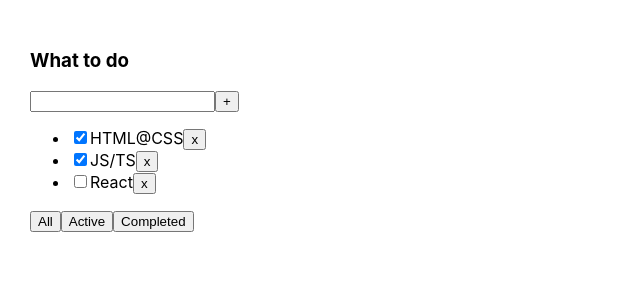
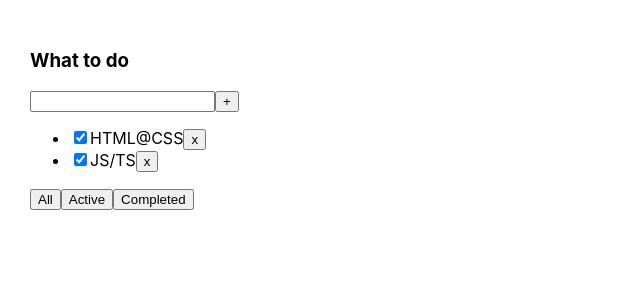
Before and after one commit to tenadopt/to_do_list, a React (Create React App) app: page / in a window 1280 px wide. Shown: the top 300 px of the page, without its empty margins (0-640 px from the left). Built offline with nearby package versions, Linux system fonts and the light colour scheme.

Commit message:
Add filter

```diff
--- a/src/App.tsx
+++ b/src/App.tsx
@@ -8,6 +8,8 @@
 // read
 // update
 // delete
+
+type FilterValuesType = "all" | "active" | "completed"
 
 function App() {
     // console.log(v1());
@@ -32,6 +34,8 @@
     //     setTasks([newTask, ...tasks])
     // ]
 
+
+
     const [tasks, setTasks] = useState<Array<TaskType>>([
         {id: 1, title: "HTML@CSS", isDone: true},
         {id: 2, title: "JS/TS", isDone: true},
@@ -44,11 +48,21 @@
         setTasks(filtredTasks)
     }
 
+    const [filter, setFilter] = useState<FilterValuesType>("completed")
+
+    let tasksForRender = tasks
+    if(filter === "active"){
+        tasksForRender = tasks.filter(t => t.isDone === false)
+    }
+    if(filter === "completed") {
+        tasksForRender  = tasks.filter(t => t.isDone === true)
+    }
+
     return (
         <div className="App">
             <ToDoList
                 title={"What to do"}
-                tasks={tasks}
+                tasks={tasksForRender}
                 removeTask={removeTask}
             />
         </div>
```
